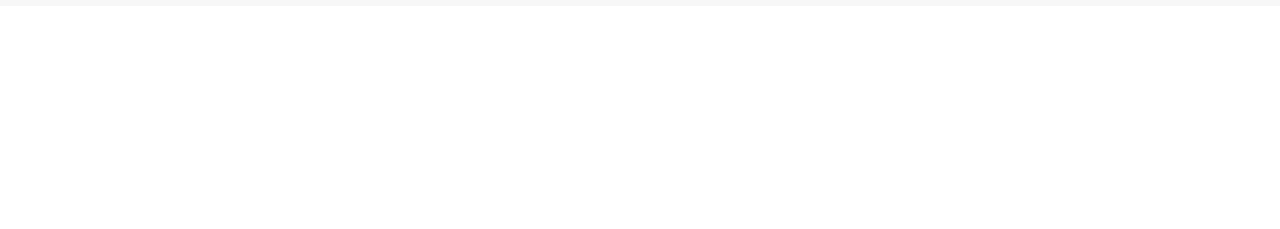
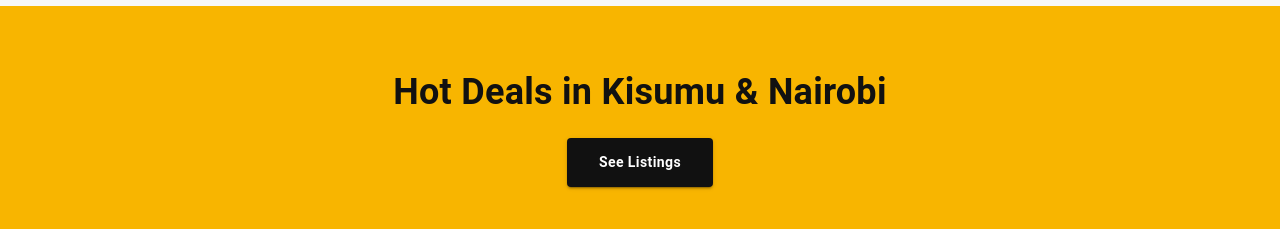
Before and after one commit to Sobunge/pensasha-houses, a React (Create React App) app in the folder frontend/: page / in a window 1280 px wide. Shown: the part 1075-1304 px from the top of the page. Before the commit the page ends 1081 px from the top, so only its background shows below. Built offline with nearby package versions, Linux system fonts and the light colour scheme.

Commit message:
Adding the hot deals component

```diff
--- /dev/null
+++ b/frontend/src/pages/LandingPage/HotDeals.jsx
@@ -0,0 +1,47 @@
+import { Box, Typography, Button, Container } from '@mui/material';
+
+function HotDeals() {
+  return (
+    <Box
+      sx={{
+        backgroundColor: '#F8B500',
+        py: { xs: 6, md: 8 },
+        textAlign: 'center',
+      }}
+    >
+      <Container maxWidth="lg">
+        <Typography
+          variant="h4"
+          sx={{
+            fontWeight: 'bold',
+            color: '#111111',
+            mb: 3,
+            fontSize: { xs: '28px', md: '36px' },
+          }}
+        >
+          Hot Deals in Kisumu & Nairobi
+        </Typography>
+
+        <Button
+          variant="contained"
+          href="/houses"
+          sx={{
+            backgroundColor: '#111111',
+            color: '#FFFFFF',
+            textTransform: 'none',
+            fontWeight: '600',
+            px: 4,
+            py: 1.5,
+            '&:hover': {
+              backgroundColor: '#2A2A2A',
+            },
+          }}
+        >
+          See Listings
+        </Button>
+      </Container>
+    </Box>
+  );
+}
+
+export default HotDeals;
--- a/frontend/src/pages/LandingPage/LandingPage.jsx
+++ b/frontend/src/pages/LandingPage/LandingPage.jsx
@@ -2,6 +2,7 @@ import { Box } from '@mui/material';
 import Navbar from '../../components/Navbar';
 import Hero from '../../pages/LandingPage/Hero'
 import FeaturedListings from '../../pages/LandingPage/FeaturedListings'
+import HotDeals from '../../pages/LandingPage/HotDeals'
 
 function LandingPage() {
     return (
@@ -9,6 +10,7 @@ function LandingPage() {
             <Navbar />
             <Hero />
             <FeaturedListings />
+            <HotDeals />
         </ Box>
     );
 }
```
